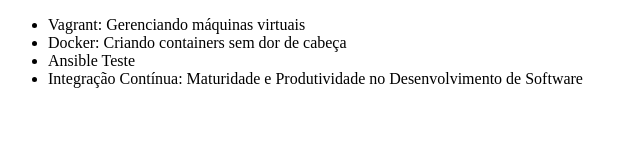
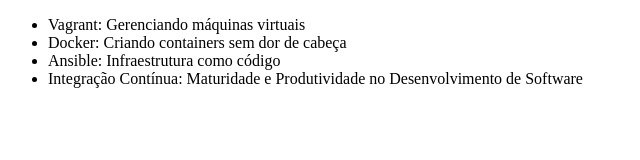
Before and after one commit to userteste010101/AluraGit, a plain HTML site: page index.html in a window 1280 px wide. Shown: the whole page, without its empty margins (0-640 px from the left). Drawn offline with Linux system fonts and the light colour scheme.

Commit message:
Mudando o nome do curso Ansible

```diff
--- a/index.html
+++ b/index.html
@@ -8,7 +8,7 @@
     <ul>
         <li>Vagrant: Gerenciando máquinas virtuais</li>
         <li>Docker: Criando containers sem dor de cabeça</li>
-        <li>Ansible Teste</li>
+        <li>Ansible: Infraestrutura como código</li>
         <li>Integração Contínua: Maturidade e Produtividade no Desenvolvimento de Software</li>
     </ul>
 </body>
```
